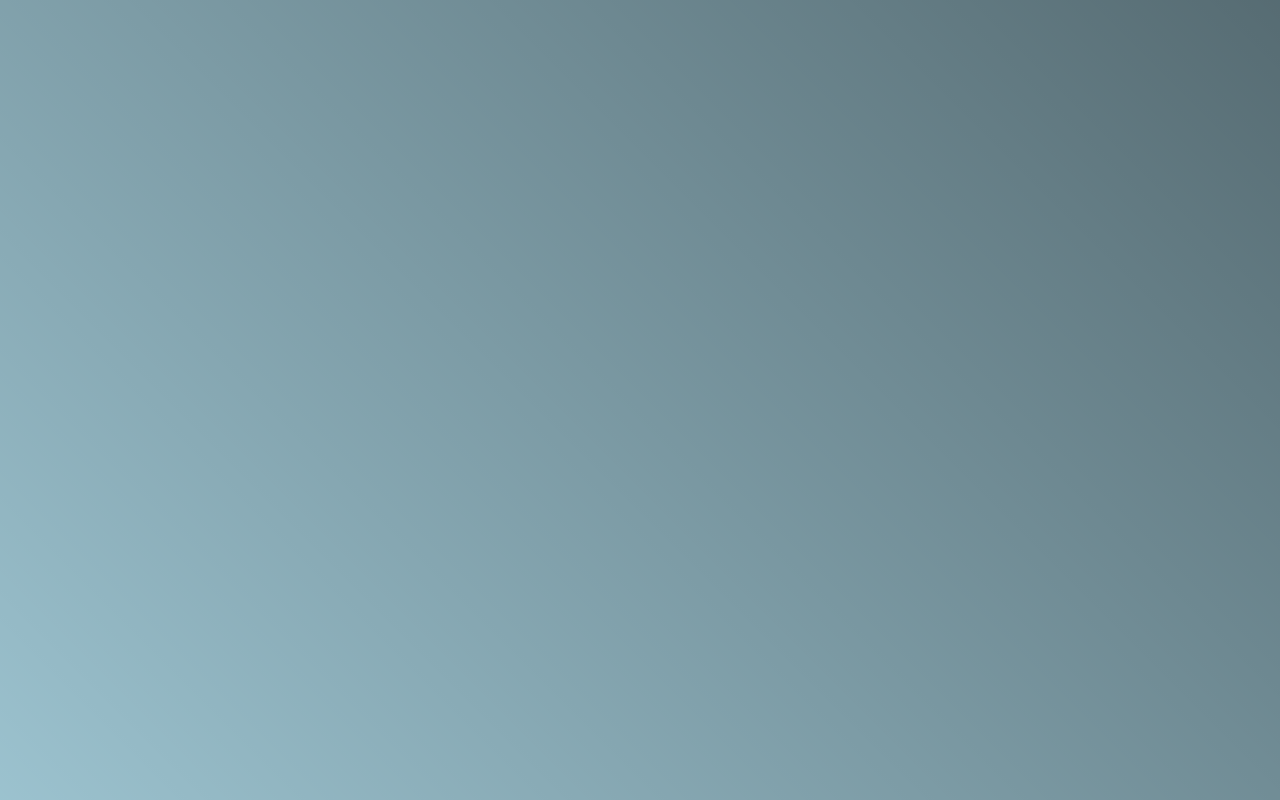
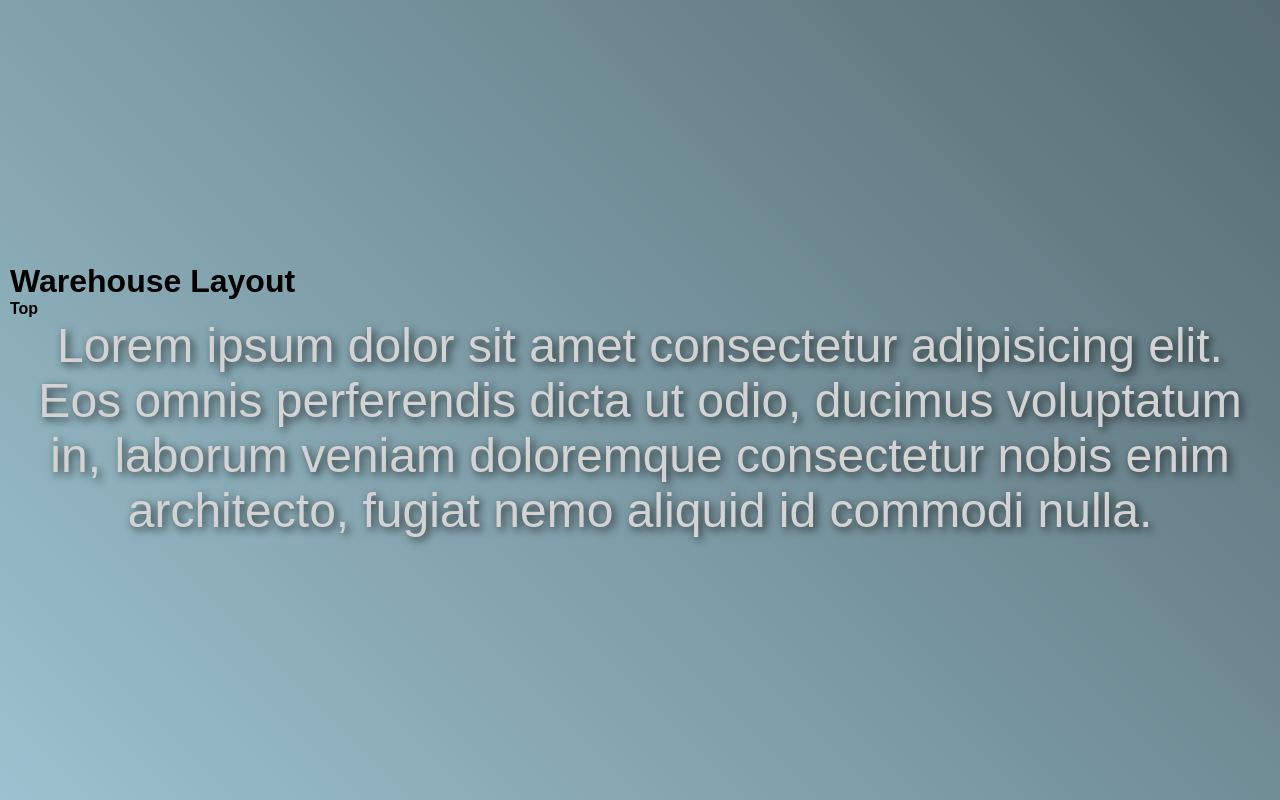
Before and after one commit to enterprise195/SelectoresCSS, a plain HTML site: page index.html in a window 1280 px wide. Drawn offline with Linux system fonts and the light colour scheme.

Commit message:
Creación del primer div

```diff
--- a/index.html
+++ b/index.html
@@ -7,7 +7,10 @@
     <title>Warehouse Layout</title>
 
     <!-- References -->
-    <meta name="author" content="José Ramón Albiach Vaño - joseramon.albiach.alum@iescamp.es" />
+    <meta
+      name="author"
+      content="José Ramón Albiach Vaño - joseramon.albiach.alum@iescamp.es"
+    />
     <meta name="description" content="Warehouse Layout" />
 
     <!-- Configuration -->
@@ -30,7 +33,17 @@
   <body>
     <!-- Contenido Web -->
     <div id="container">
+      <h1>Warehouse Layout</h1>
 
+      <div>
+        <h4>Top</h4>
+        <p>
+          Lorem ipsum dolor sit amet consectetur adipisicing elit. Eos omnis
+          perferendis dicta ut odio, ducimus voluptatum in, laborum veniam
+          doloremque consectetur nobis enim architecto, fugiat nemo aliquid id
+          commodi nulla.
+        </p>
+      </div>
     </div>
 
     <!-- Código Javascript -->
```
